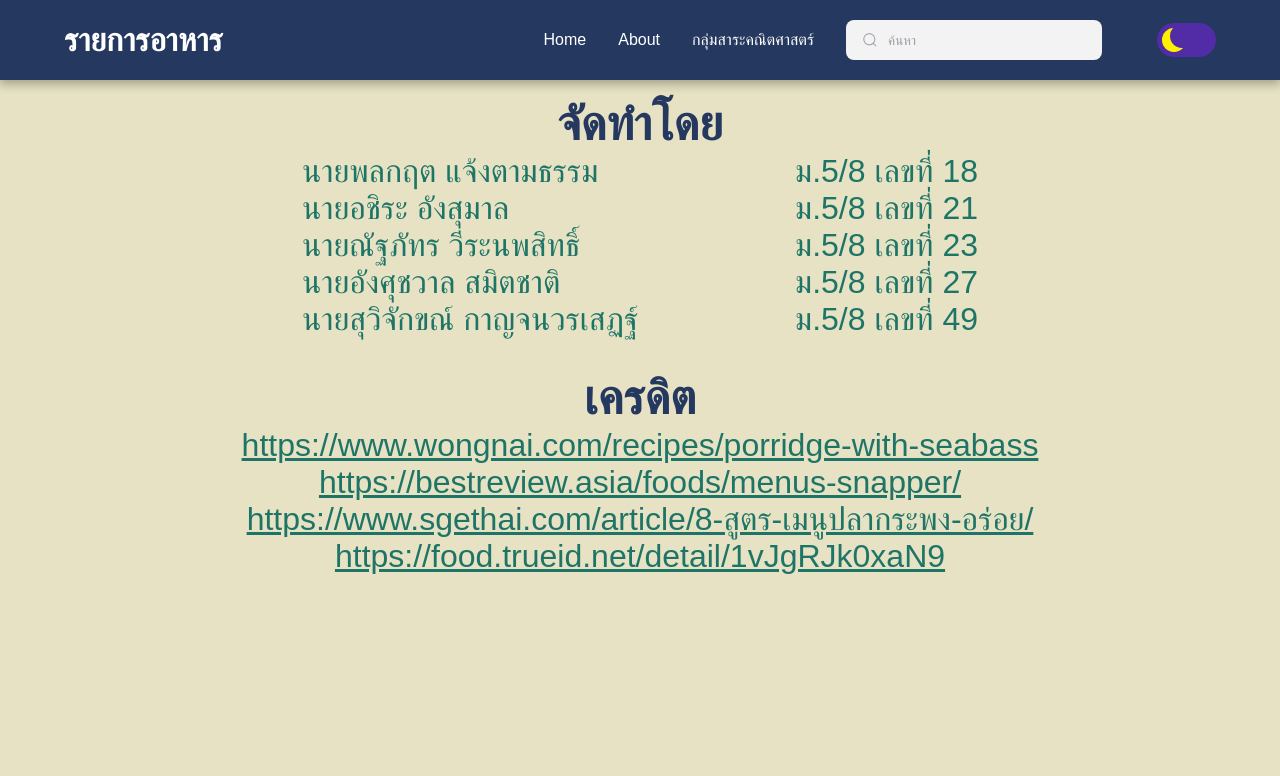
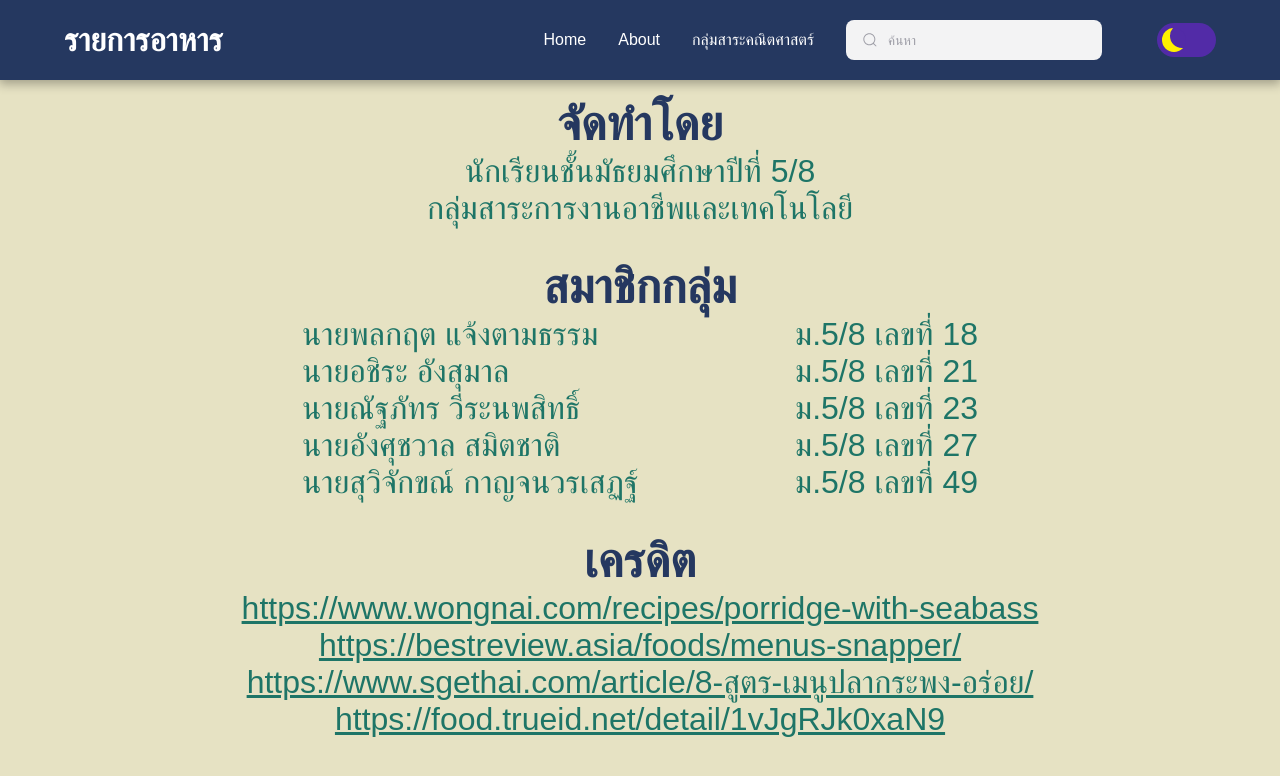
Before and after one commit to DeepAung/seabass-website, a Vue app: page /about in a window 1280 px wide. Shown: the top 776 px of the page. Built offline with nearby package versions, Linux system fonts and the light colour scheme; a web font is replaced by a local one.

Commit message:
Make all theme transition time same value
- Change text in HomeView
- Add section in AboutView
- Some syling

```diff
--- a/src/assets/main.css
+++ b/src/assets/main.css
@@ -39,6 +39,8 @@
   color: var(--font-color);
   font-family: "IBM Plex Sans Thai", sans-serif;
   z-index: 0;
+
+  transition: color 0.25s ease-out;
 }
 
 .app-container {
--- a/src/components/FoodItem.vue
+++ b/src/components/FoodItem.vue
@@ -24,7 +24,7 @@ export default {
 .item-container,
 .item-container::after,
 .item-container :is(img, .info) {
-  transition: all 0.3s ease-out;
+  transition: all 0.25s ease-out;
 }
 
 .item-container {
--- a/src/components/Navbar.vue
+++ b/src/components/Navbar.vue
@@ -172,10 +172,10 @@ export default {
   width: 1.4rem;
   margin: 0.3rem 0;
   border-radius: 100px;
-  background-color: white;
+  background-color: var(--font-color);
 
   transition: transform 0.5s cubic-bezier(0.77, 0.2, 0.05, 1),
-    background 0.5s cubic-bezier(0.77, 0.2, 0.05, 1), opacity 0.55s ease;
+    background-color 0.25s ease-out, opacity 0.55s ease;
 }
 
 .menu-icon .first-span {
@@ -249,7 +249,7 @@ export default {
 
   .items {
     transform-origin: top;
-    transition: all 0.3s ease-out;
+    transition: transform 0.25s ease-out, color 0.25s ease-out;
   }
 
   .v-enter-from,
@@ -265,12 +265,12 @@ export default {
   /* items links transition */
 
   .items > * {
-    transition: all 0.3s ease-out;
+    transition: all 0.25s ease-out;
   }
 
   .v-enter-active > * {
-    transition: all 0.3s ease-out;
-    transition-delay: 0.3s;
+    transition: all 0.25s ease-out;
+    transition-delay: 0.25s;
   }
 
   .v-leave-active > * {
--- a/src/views/AboutView.vue
+++ b/src/views/AboutView.vue
@@ -1,6 +1,13 @@
 <template>
+  <section class="made-by">
+    <h1 class="head">จัดทำโดย</h1>
+    <p>
+      นักเรียนชั้นมัธยมศึกษาปีที่ 5/8 <br />
+      กลุ่มสาระการงานอาชีพและเทคโนโลยี
+    </p>
+  </section>
   <section class="sname">
-    <h1 class="head">จัดทำโดย</h1>
+    <h1 class="head">สมาชิกกลุ่ม</h1>
 
     <li>
       <div>นายพลกฤต แจ้งตามธรรม</div>
@@ -63,21 +70,23 @@ section {
 }
 
 .head {
-  font-size: min(5vw, 3rem);
+  font-size: min(5.25vw, 3rem);
   color: rgb(37, 56, 96);
 }
 
+.made-by p,
 .sname li div,
 .credits a {
-  font-size: min(3vw, 2rem);
-  color: rgb(30, 117, 103);
+  font-size: min(3.5vw, 2rem);
+  /* font-size: 0.3rem; */
+  color: var(--font2-color);
 }
 
 /* sname ----------------------------------------------------- */
 
 .sname li {
   display: grid;
-  grid-template-columns: 1fr min(40vw, 30rem) auto 1fr;
+  grid-template-columns: 1fr min(55vw, 30rem) auto 1fr;
   gap: 1vw;
 }
 
@@ -92,7 +101,7 @@ section {
 /* credits ----------------------------------------------------- */
 
 .credits a {
-  transition: color 0.2s ease;
+  transition: color 0.25s ease;
 }
 
 .credits a:hover {
--- a/src/views/FoodDetailView.vue
+++ b/src/views/FoodDetailView.vue
@@ -41,7 +41,6 @@ export default {
 
 .food-name {
   color: var(--font2-color);
-  padding-left: 1rem;
   text-align: center;
   font-size: clamp(1.2rem, 8vw, 3rem);
 }
@@ -51,7 +50,7 @@ export default {
   max-height: 400px;
   height: 40vw;
   border-radius: 30px;
-  box-shadow: 0 0 3px var(--font-color);
+  box-shadow: 0 0 10px 1px rgba(0, 0, 0, 0.3);
 }
 
 .section h2 {
--- a/src/views/HomeView.vue
+++ b/src/views/HomeView.vue
@@ -6,7 +6,7 @@
         <h1>ยินดีต้อนรับเข้าสู่เว็บไซต์โครงงานบูรณาการ</h1>
         <h1>ปลากะพง</h1>
       </div>
-      <h3>กลุ่มสาระวิชาการงานอาชีพและเทคโนโลยี</h3>
+      <h3>กลุ่มสาระการงานอาชีพและเทคโนโลยี</h3>
     </div>
 
     <button @click="goToFoodListView()" class="main-btn">
@@ -79,7 +79,7 @@ h3 {
   color: var(--hover-color);
   background-color: rgba(0, 0, 0, 0);
   border: 3px solid var(--hover-color);
-  transition: all 0.2s ease-out;
+  transition: all 0.25s ease-out;
 }
 
 .main-btn:hover {
```
